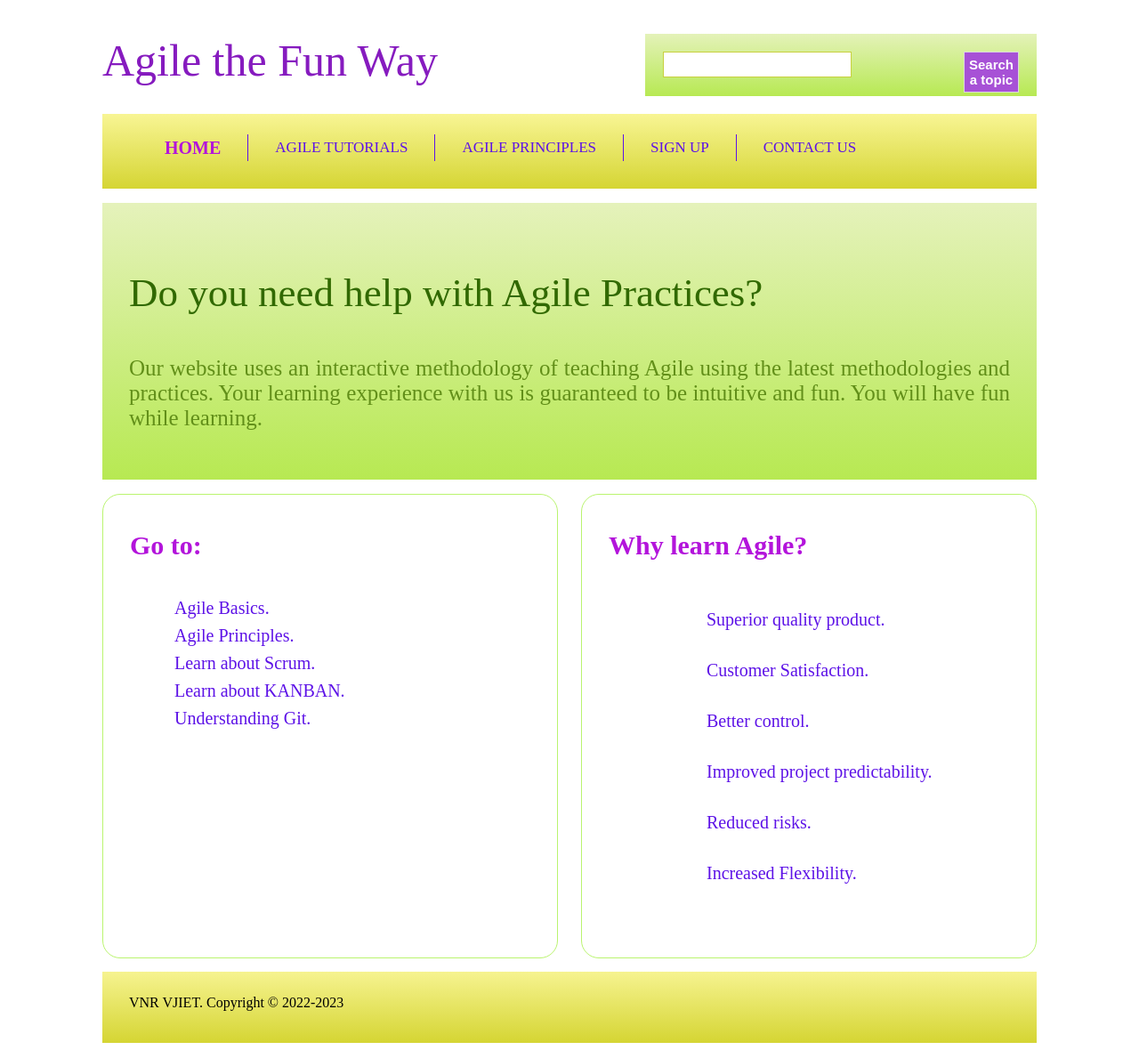
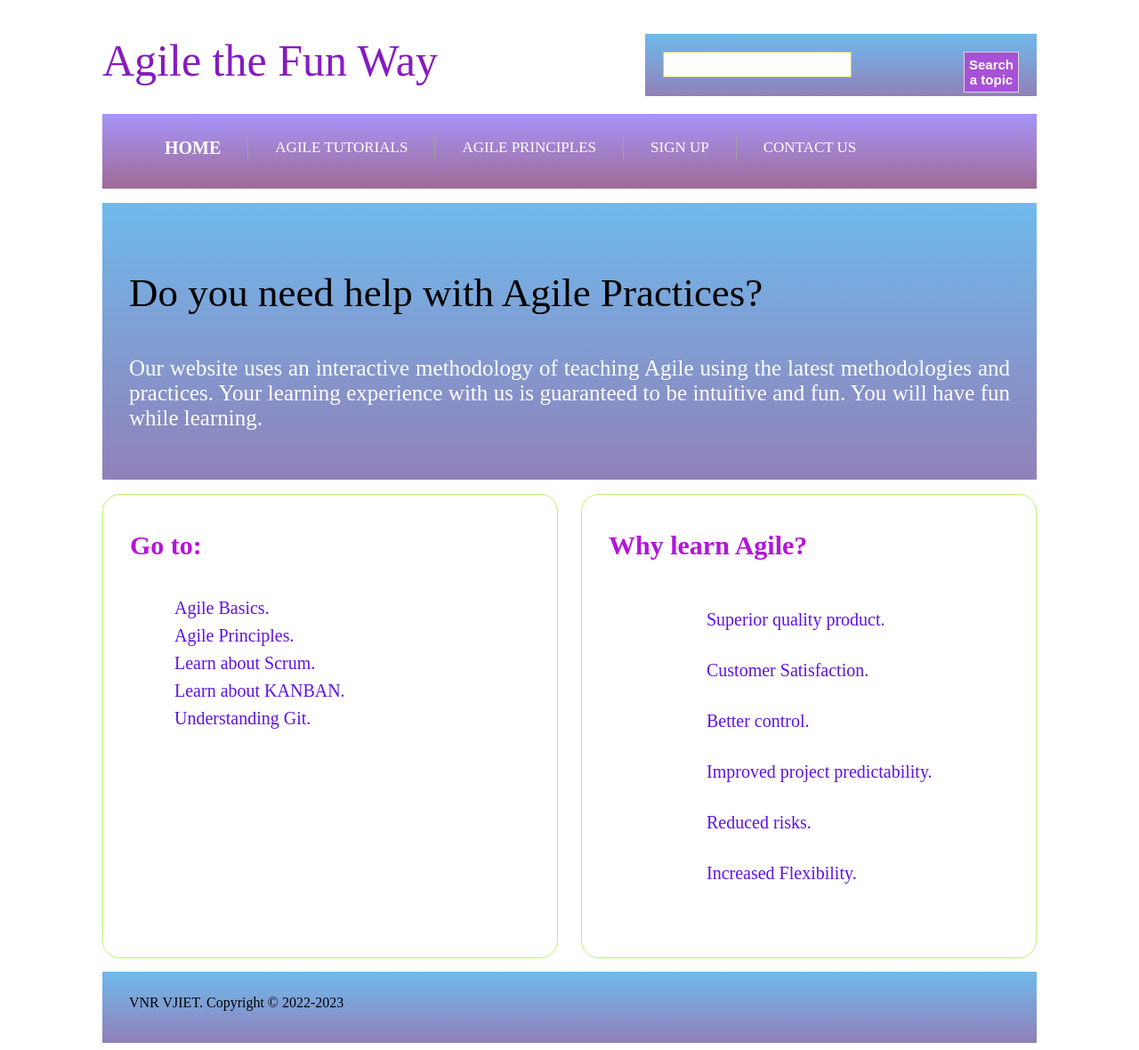
Before and after one commit to KYasaswini/vnr2022, a plain HTML site: page index.html in a window 1280 px wide. Shown: the whole page at 89% size. Drawn offline with Linux system fonts and the light colour scheme.

Commit message:
sprint 2 done

```diff
--- a/index.html
+++ b/index.html
@@ -32,7 +32,7 @@ a topic" class="submit">
                 <li><a href="#">Agile Tutorials</a></li>
                 <li><a href="#">Agile Principles</a></li>
                 <li><a href="#">Sign up</a></li>
-                <li><a href="#">Contact us</a></li>
+                <li><a href="/contactus.html">Contact us</a></li>
             </ul>
         </div>
         <div id="introduction">
--- a/styling.css
+++ b/styling.css
@@ -27,10 +27,10 @@ h1 a {
 
 #searchBox {
     float: right;
-    background: linear-gradient(#E4F2B9, #B7E953);
-    background: -webkit-linear-gradient(#E4F2B9, #B7E953);
-    background: -o-linear-gradient(#E4F2B9, #B7E953);
-    background: -moz-linear-gradient(#E4F2B9, #B7E953);
+    background: linear-gradient(#6fbaec, #9180b9);
+    background: -webkit-linear-gradient(#6fbaec, #9180b9);
+    background: -o-linear-gradient(#6fbaec, #9180b9);
+    background: -moz-linear-gradient(#6fbaec, #9180b9);
     width: 400px;
     height: 50px;
     padding: 20px 20px 0 20px;
@@ -63,10 +63,10 @@ h1 a {
 
 #menu {
     height: 70px;
-    background: linear-gradient(#F8F594, #D5D533);
-    background: -webkit-linear-gradient(#F8F594, #D5D533);
-    background: -o-linear-gradient(#F8F594, #D5D533);
-    background: -moz-linear-gradient(#F8F594, #D5D533);
+    background: linear-gradient(#f6f6f7, #6d88ac);
+    background: -webkit-linear-gradient(#a694f8, #9e6b97);
+    background: -o-linear-gradient(#a694f8, #ae94c0);
+    background: -moz-linear-gradient(#af94f8, #5f499b);
     padding: 7px 0;
 }
 
@@ -78,7 +78,7 @@ ul {
     float: left;
     padding: 0 30px;
     height: 30px;
-    border-right: 1px solid #5d12e7;
+    border-right: 1px solid #a3a2a5;
 }
 
 #menu ul li:last-child {
@@ -89,7 +89,7 @@ ul {
     text-decoration: none;
     text-transform: uppercase;
     font-size: 17px;
-    color: #5d12e7;
+    color: #ffffff;
     line-height: 30px;
     -webkit-transition: font-size 0.3s ease;
     -moz-transition: font-size 0.3s ease;
@@ -102,27 +102,35 @@ ul {
 #menu ul li a.active {
     font-size: 20px;
     font-weight: bold;
-    color: #B314DB;
+    color: #ffffff;
 }
 
 #introduction {
-    background: linear-gradient(#E5F2BB, #B7E952);
-    background: -webkit-linear-gradient(#E5F2BB, #B7E952);
-    background: -o-linear-gradient(#E5F2BB, #B7E952);
-    background: -moz-linear-gradient(#E5F2BB, #B7E952);
+    background: linear-gradient(#6fbaec, #9180b9);
+    background: -webkit-linear-gradient(#6fbaec, #9180b9);
+    background: -o-linear-gradient(#6fbaec, #9180b9);
+    background: -moz-linear-gradient(#6fbaec, #9180b9);
+    padding: 30px;
+    margin: 16px 0;
+}
+#contact {
+    background: linear-gradient(#6fbaec, #9180b9);
+    background: -webkit-linear-gradient(#6fbaec, #9180b9);
+    background: -o-linear-gradient(#6fbaec, #9180b9);
+    background: -moz-linear-gradient(#6fbaec, #9180b9);
     padding: 30px;
     margin: 16px 0;
 }
 
 #introduction h3 {
     font-size: 45px;
-    color: #316901;
+    color: black;
     font-weight: normal;
 }
 
 #introduction p {
     font-size: 25px;
-    color: #628F19;
+    color:white;
     text-align: justify;
 }
 
@@ -182,10 +190,10 @@ ul {
 
 .footer {
     height: 60px;
-    background: linear-gradient(#F6F390, #D5D533);
-    background: -webkit-linear-gradient(#F6F390, #D5D533);
-    background: -o-linear-gradient(#F6F390, #D5D533);
-    background: -moz-linear-gradient(#F6F390, #D5D533);
+    background: linear-gradient(#6fbaec, #9180b9);
+    background: -webkit-linear-gradient(#6fbaec, #9180b9);
+    background: -o-linear-gradient(#6fbaec, #9180b9);
+    background: -moz-linear-gradient(#6fbaec, #9180b9);
     padding: 10px 30px;
     margin-top: 15px
 }
```
Also changed, not shown: contactus.html (added, +65 -0 lines).
